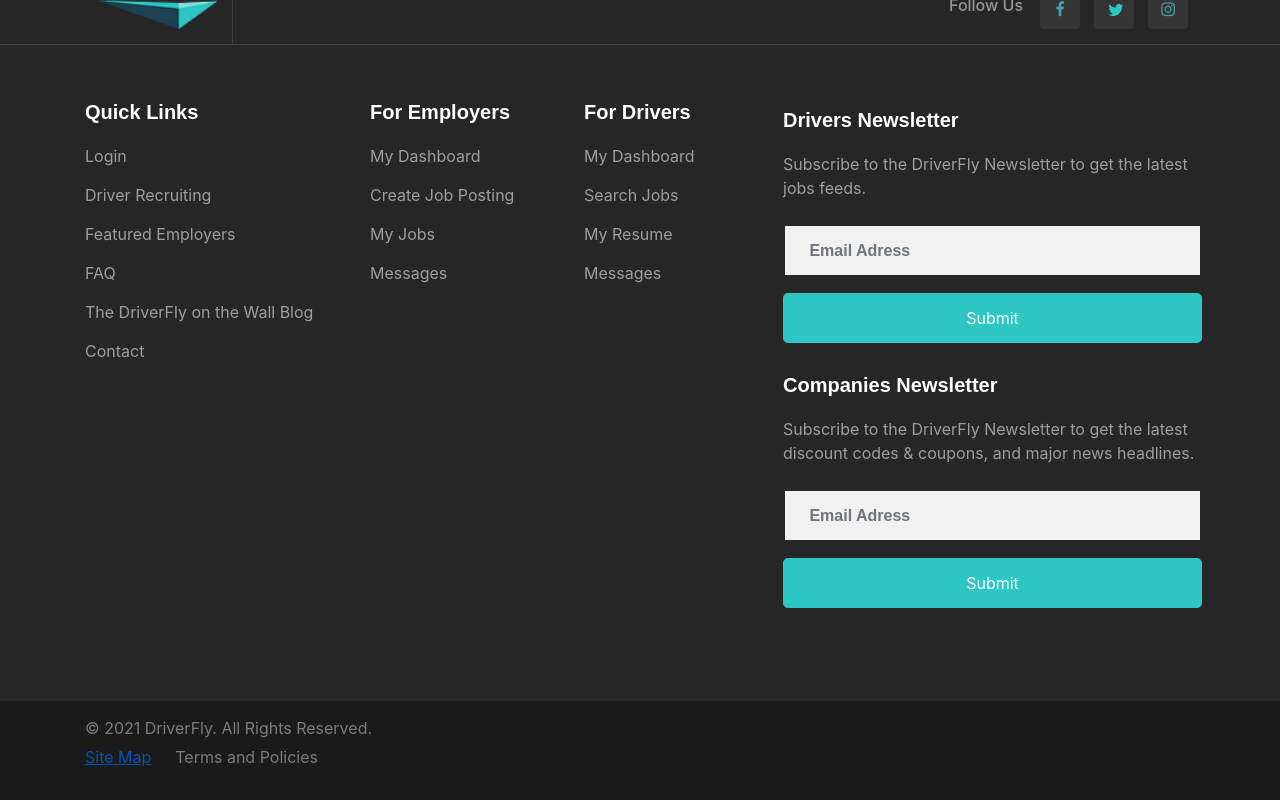
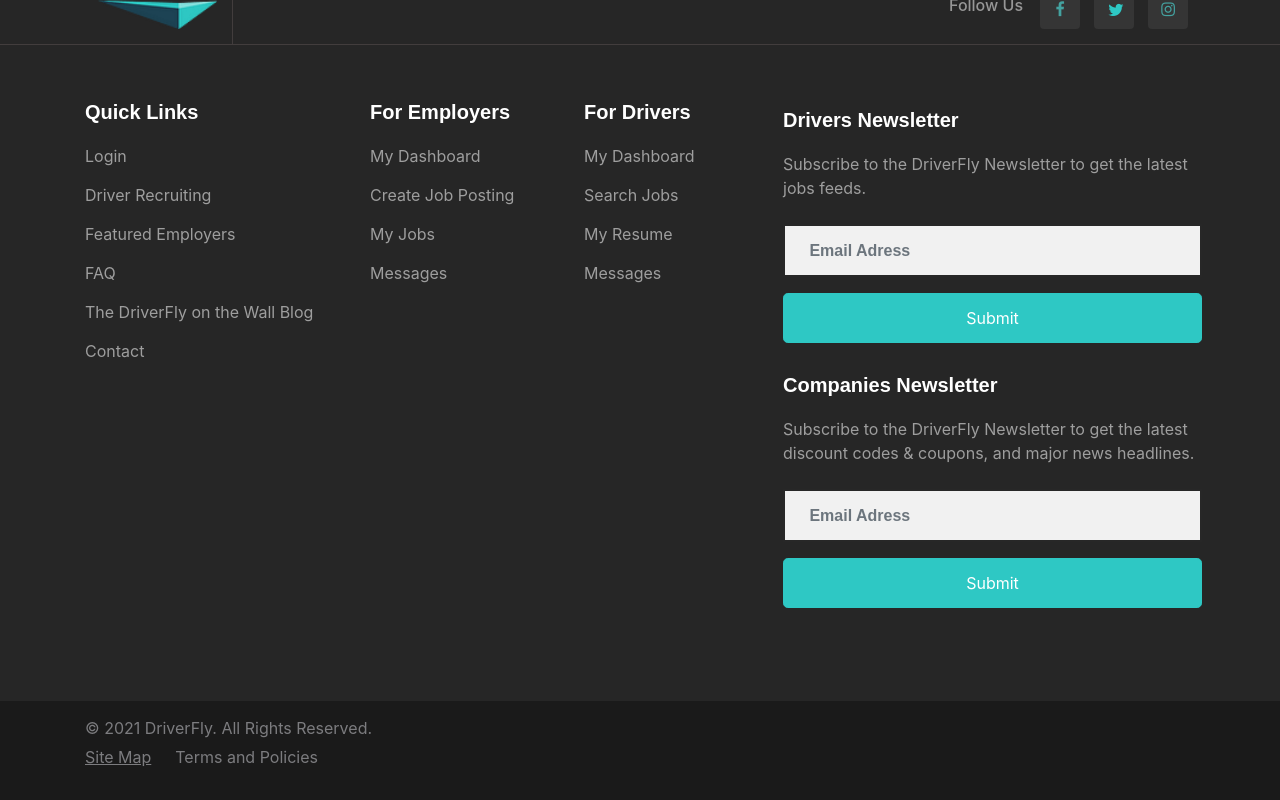
Before and after one commit to robojulia/driverfly-frontend, a Next.js app: page /otr-general-freight-drivers in a window 1280 px wide. In both pictures the pointer is over the link "Site Map". Shown: the part 2535-3335 px from the top of the page. Built offline with nearby package versions, Linux system fonts and the light colour scheme; a web font is replaced by a local one.

Commit message:
DRIV-29 footer links color

```diff
--- a/public/css/style.css
+++ b/public/css/style.css
@@ -473,6 +473,7 @@
  .footer-sec {
      padding: 55px 0px;
  }
+
  .widget-title {
      font-size: 20px;
      margin: 0 0 20px;
@@ -521,6 +522,10 @@
      color: #7C7C7F;
      margin-bottom: 5px;
  }
+ .menu-item:hover a{
+    color: #7C7C7F;
+}
+
  .footer-social-icons h6 {
      color: #979797;
      margin-right: 10px;
```
